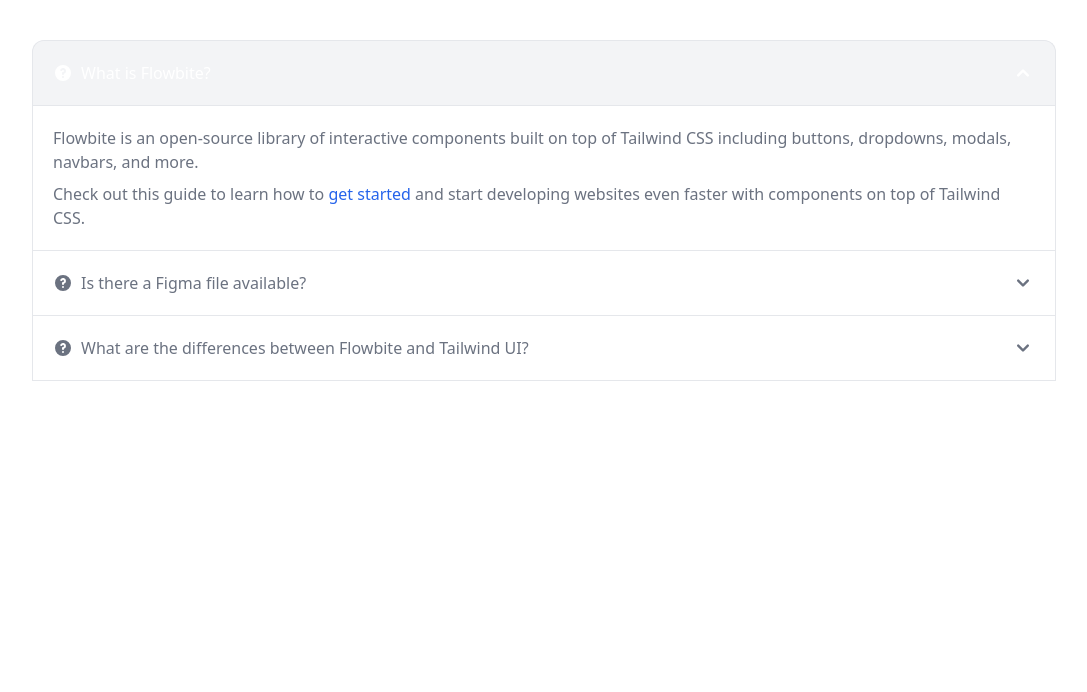
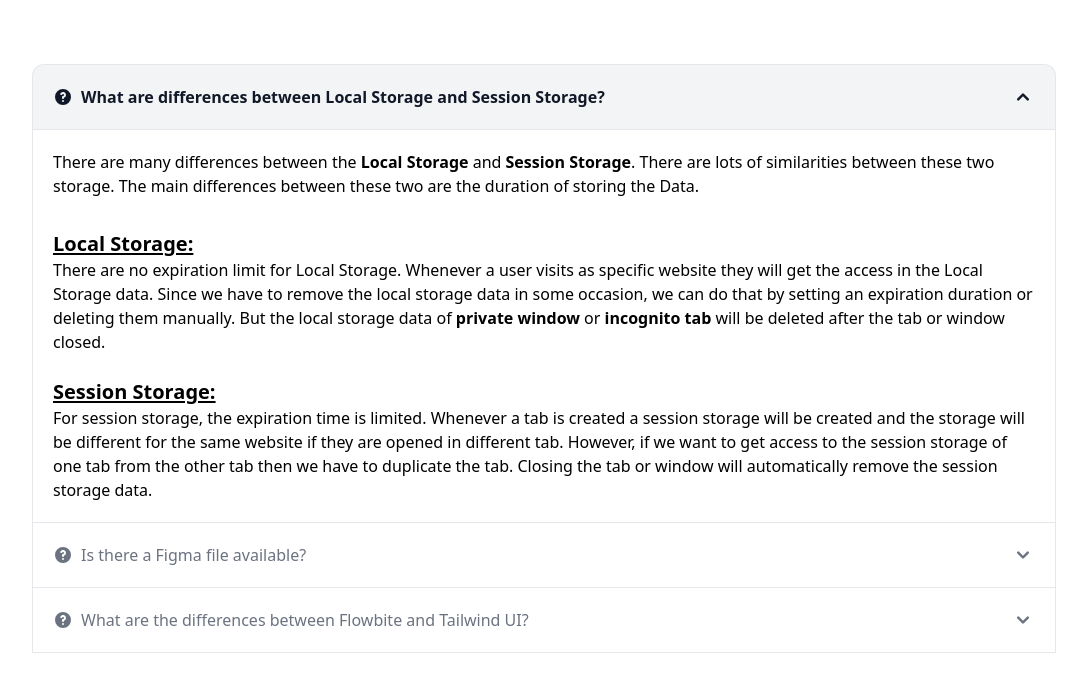
Before and after one commit to ShekhRaselMasrurAhmmadNissan/type-monster-debug, a plain HTML site: page blog.html in a window 1280 px wide. Shown: the whole page, without its empty margins (96-1183 px from the left). Drawn offline with nearby package versions, Linux system fonts and the light colour scheme.

Commit message:
Differences between Local Storage and Session storage complete.

```diff
--- a/blog.html
+++ b/blog.html
@@ -15,14 +15,13 @@
 			href="https://unpkg.com/flowbite@1.5.3/dist/flowbite.min.css"
 		/>
 	</head>
-	<body class="text-white">
-		<h1>Blog page Connected.</h1>
-		<section class="px-32 pt-4">
+	<body>
+		<section class="px-32 pt-16">
 			<div id="accordion-open" data-accordion="collapse">
 				<h2 id="accordion-open-heading-1">
 					<button
 						type="button"
-						class="flex items-center justify-between w-full p-5 font-medium text-white text-left border border-b-0 border-gray-200 rounded-t-xl focus:ring-4 focus:ring-gray-200 dark:focus:ring-gray-800 dark:border-gray-700 hover:bg-gray-100 dark:hover:bg-gray-800 bg-gray-100 dark:bg-gray-800 text-gray-900 dark:text-white"
+						class="flex items-center justify-between w-full p-5 font-bold text-left border border-b-0 border-gray-200 rounded-t-xl focus:ring-4 focus:ring-gray-200 dark:focus:ring-gray-800 dark:border-gray-700 hover:bg-gray-100 dark:hover:bg-gray-800 bg-gray-100 dark:bg-gray-800 text-gray-900 dark:text-white"
 						data-accordion-target="#accordion-open-body-1"
 						aria-expanded="true"
 						aria-controls="accordion-open-body-1"
@@ -40,7 +39,8 @@
 									clip-rule="evenodd"
 								></path>
 							</svg>
-							What is Flowbite?</span
+							What are differences between Local Storage and
+							Session Storage?</span
 						>
 						<svg
 							data-accordion-icon=""
@@ -63,23 +63,53 @@
 					aria-labelledby="accordion-open-heading-1"
 				>
 					<div
-						class="p-5 font-light border border-b-0 border-gray-200 dark:border-gray-700 dark:bg-gray-900"
+						class="p-5 border border-b-0 border-gray-200 dark:border-gray-700 dark:bg-gray-900"
 					>
-						<p class="mb-2 text-gray-500 dark:text-gray-400">
-							Flowbite is an open-source library of interactive
-							components built on top of Tailwind CSS including
-							buttons, dropdowns, modals, navbars, and more.
+						<p
+							class="mb-2 font-medium text-black dark:text-gray-400"
+						>
+							There are many differences between the
+							<strong>Local Storage</strong> and
+							<strong>Session Storage</strong>. There are lots of
+							similarities between these two storage. The main
+							differences between these two are the duration of
+							storing the Data. <br /><br />
 						</p>
-						<p class="text-gray-500 dark:text-gray-400">
-							Check out this guide to learn how to
-							<a
-								href="/docs/getting-started/introduction/"
-								class="text-blue-600 dark:text-blue-500 hover:underline"
-								>get started</a
-							>
-							and start developing websites even faster with
-							components on top of Tailwind CSS.
+
+						<h3
+							class="text-xl font-bold underline underline-offset-2"
+						>
+							Local Storage:
+						</h3>
+						<p class="font-medium text-black dark:text-gray-400">
+							There are no expiration limit for Local Storage.
+							Whenever a user visits as specific website they will
+							get the access in the Local Storage data. Since we
+							have to remove the local storage data in some
+							occasion, we can do that by setting an expiration
+							duration or deleting them manually. But the local
+							storage data of <strong>private window</strong> or
+							<strong>incognito tab</strong> will be deleted after
+							the tab or window closed.
 						</p>
+
+						<br />
+						<h3
+							class="text-xl font-bold underline underline-offset-2"
+						>
+							Session Storage:
+						</h3>
+						<p class="font-medium text-black dark:text-gray-400">
+							For session storage, the expiration time is limited.
+							Whenever a tab is created a session storage will be
+							created and the storage will be different for the
+							same website if they are opened in different tab.
+							However, if we want to get access to the session
+							storage of one tab from the other tab then we have
+							to duplicate the tab. Closing the tab or window will
+							automatically remove the session storage data.
+						</p>
+						<p></p>
 					</div>
 				</div>
 				<h2 id="accordion-open-heading-2">
```
